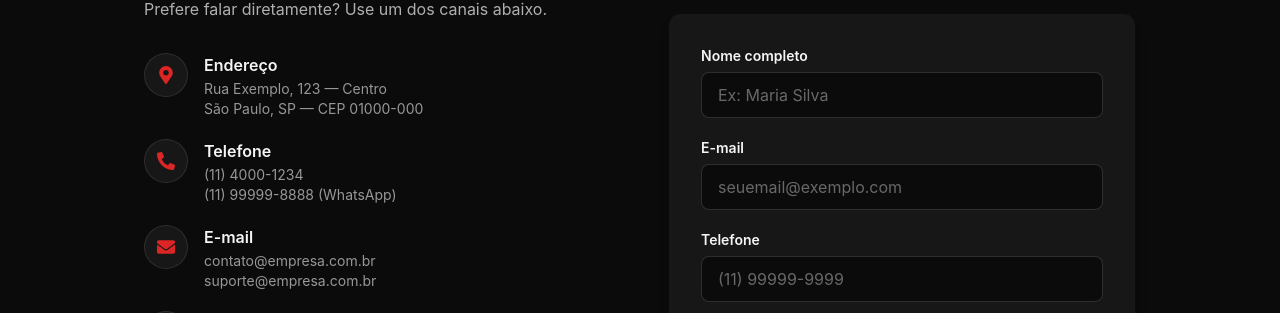
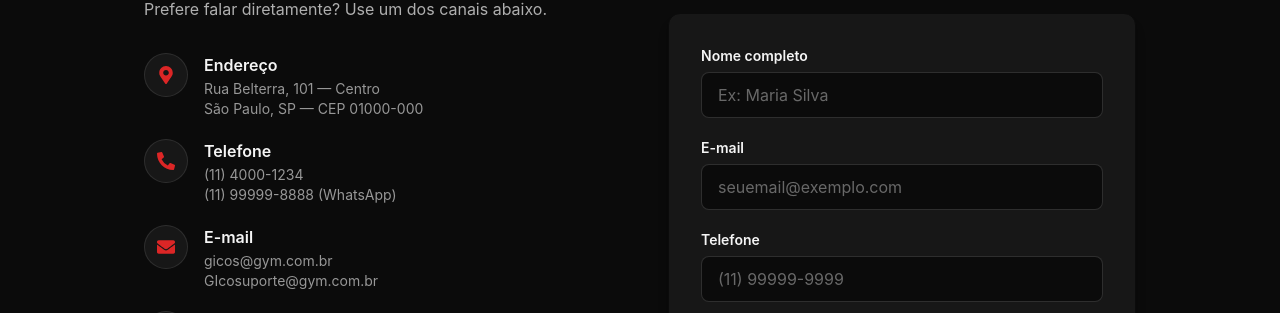
Before and after one commit to DaviNunes01001/LandPageAcademiaReact, a React (Vite) app: page /contato in a window 1280 px wide. Shown: the part 435-748 px from the top of the page. Built offline with nearby package versions, Linux system fonts and the light colour scheme.

Commit message:
fit: alteraçõs names

```diff
--- a/src/pages/Contato.jsx
+++ b/src/pages/Contato.jsx
@@ -36,7 +36,7 @@ function Contato() {
                 <div>
                   <p className="font-semibold text-[#F5F5F5]">Endereço</p>
                   <p className="text-sm text-[#F5F5F5]/60 mt-0.5">
-                    Rua Exemplo, 123 — Centro
+                    Rua Belterra, 101 — Centro
                     <br />
                     São Paulo, SP — CEP 01000-000
                   </p>
@@ -64,9 +64,9 @@ function Contato() {
                 <div>
                   <p className="font-semibold text-[#F5F5F5]">E-mail</p>
                   <p className="text-sm text-[#F5F5F5]/60 mt-0.5">
-                    contato@empresa.com.br
+                    gicos@gym.com.br
                     <br />
-                    suporte@empresa.com.br
+                    GIcosuporte@gym.com.br
                   </p>
                 </div>
               </li>
```
